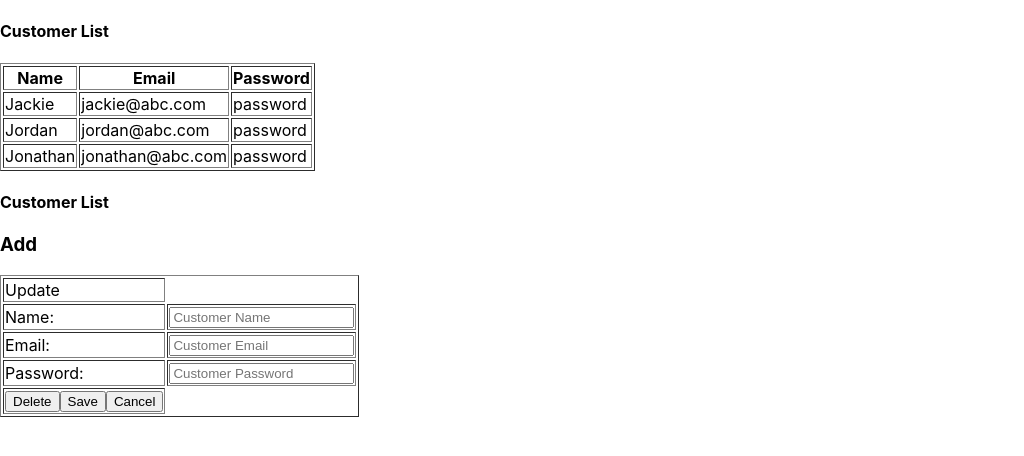
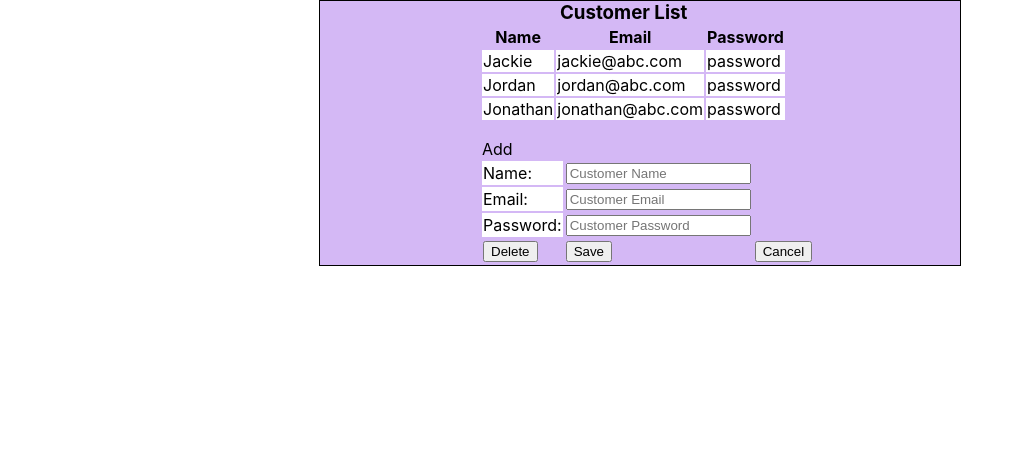
Before and after one commit to JacTobias/ProjectWork, a React (Create React App) app in the folder front-end-app/: page / in a window 1280 px wide. Shown: the top 456 px of the page, without its empty margins (0-1024 px from the left). Built offline with nearby package versions, Linux system fonts and the light colour scheme.

Commit message:
made it pretty

```diff
--- a/front-end-app/src/App.css
+++ b/front-end-app/src/App.css
@@ -40,3 +40,30 @@
 .selected {
   font-weight: bold;
 }
+
+.app{
+  position:relative;
+  margin:auto;
+  width:50%;
+  border:1px solid black;
+  background-color:#d4b8f5;
+}
+
+.customertable{
+  position:relative;
+  margin:auto;
+  width:50%
+}
+
+.form{
+  position:relative;
+  margin:auto;
+  width:50%;
+  padding-top:15px;
+}
+
+.list{
+  position:relative;
+  margin:auto;
+  width:50%
+}
--- a/front-end-app/src/App.js
+++ b/front-end-app/src/App.js
@@ -68,7 +68,7 @@ function App() {
     //setFormObject(item);
   }
   return(
-    <div>
+    <div className='app'>
       <CustomerList
       customer={customer}
       formObject={formObject}
--- a/front-end-app/src/CustomerForm.js
+++ b/front-end-app/src/CustomerForm.js
@@ -1,26 +1,23 @@
 export function CustomerForm(params){
     return(
-        <div>
-    <div id='data'></div>
-    <h4>Customer List</h4>
-    <h3>{params.mode}</h3>
-    <table border='1px black'>
-    <thead>
-      <tr><td>Update</td></tr>
+      <div className='form'>
+    <table  bgcolor='#d4b8f5'>
+    <thead >
+      <div bgcolor='#d4b8f5'>{params.mode}</div>
     </thead>
-    <tbody>
+    <tbody >
       <tr>
-        <td>Name:</td>
+        <td bgcolor="#ffffff">Name:</td>
         <td><input name="name" onChange={(e)=>params.handleInputChange(e)} type='text' value={params.formObject.name} placeholder="Customer Name"/></td>
       </tr>
       <tr>
-        <td>Email:</td>
+        <td bgcolor="#ffffff">Email:</td>
         <td><input name="email" onChange={(e)=>params.handleInputChange(e)} type='text' value={params.formObject.email} placeholder="Customer Email"/></td>
         </tr>
-        <tr><td>Password:</td>
+        <tr><td bgcolor="#ffffff">Password:</td>
         <td><input name="password" onChange={(e)=>params.handleInputChange(e)} type='text' value={params.formObject.password} placeholder="Customer Password"/></td></tr>
         <tr><td>
-          <button onClick={params.onDeletePressed}>Delete</button><button onClick={params.onSavePressed}>Save</button><button onClick={params.onCancelPressed}>Cancel</button></td></tr>
+          <button className='button' onClick={params.onDeletePressed}>Delete</button></td><td><button className='button' onClick={params.onSavePressed}>Save</button></td><td><button className='button' onClick={params.onCancelPressed}>Cancel</button></td></tr>
     </tbody>
     </table>
   </div>
--- a/front-end-app/src/CustomerList.js
+++ b/front-end-app/src/CustomerList.js
@@ -2,20 +2,20 @@
 
 export function CustomerList(params){
     return(
-        <div className="boxed">
-        <h4>Customer List</h4>
-        <table border='1px black'>
-            <thead>
-                <tr>
-                    <th>Name</th>
-                    <th>Email</th>
-                    <th>Password</th>
+        <div className='customertable'>
+        <h3 className='list'>Customer List</h3>
+        <table  bgcolor='#d4b8f5'>
+            <thead bgcolor='#d4b8f5'>
+                <tr >
+                    <th >Name</th>
+                    <th >Email</th>
+                    <th >Password</th>
                 </tr>
             </thead>
         <tbody>
             {params.customer.map(
           (item, index)=>{
-            return(<tr key={index} className={(item.id===params.formObject.id)? 'selected':''} onClick={()=>params.handleCustomerClick(item)}>
+            return(<tr bgcolor="#ffffff" key={index} className={(item.id===params.formObject.id)? 'selected':''} onClick={()=>params.handleCustomerClick(item)}>
               <td>{item.name}</td>
               <td>{item.email}</td>
               <td>{item.password}</td>
```
